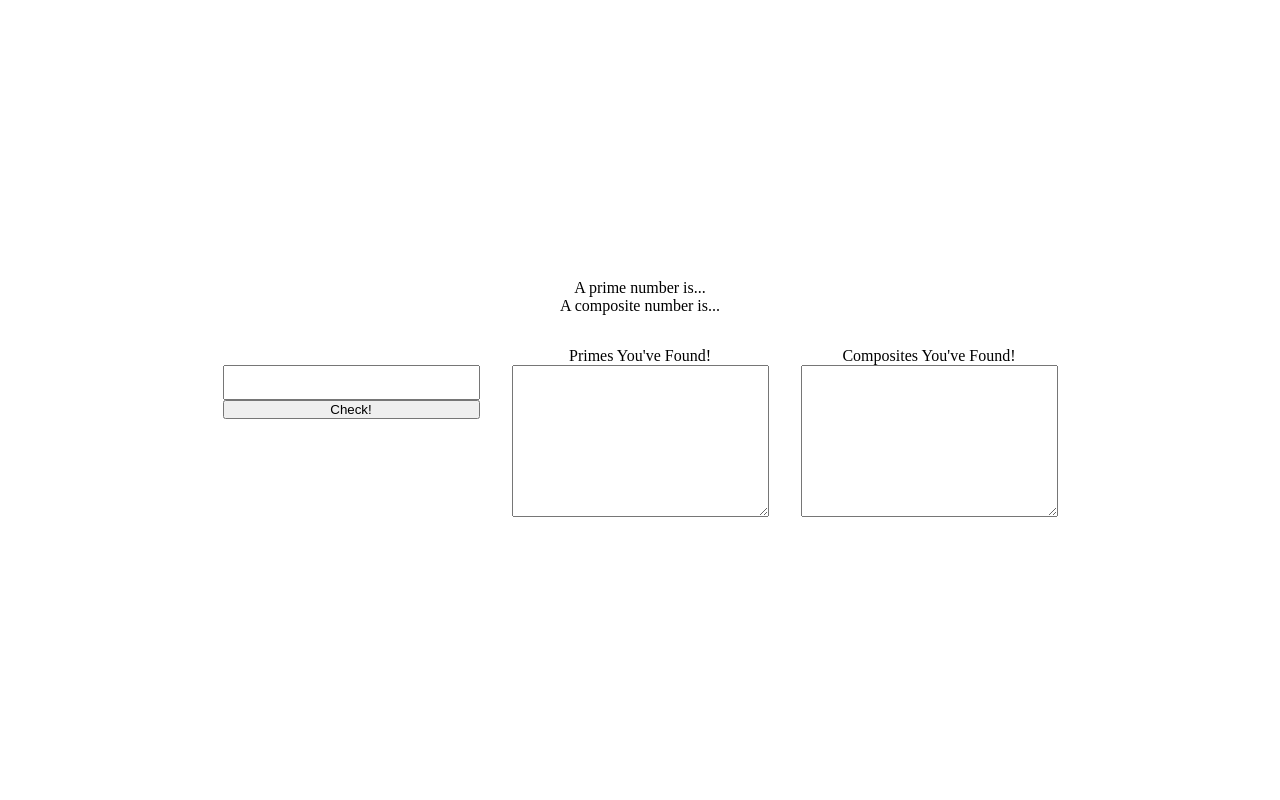
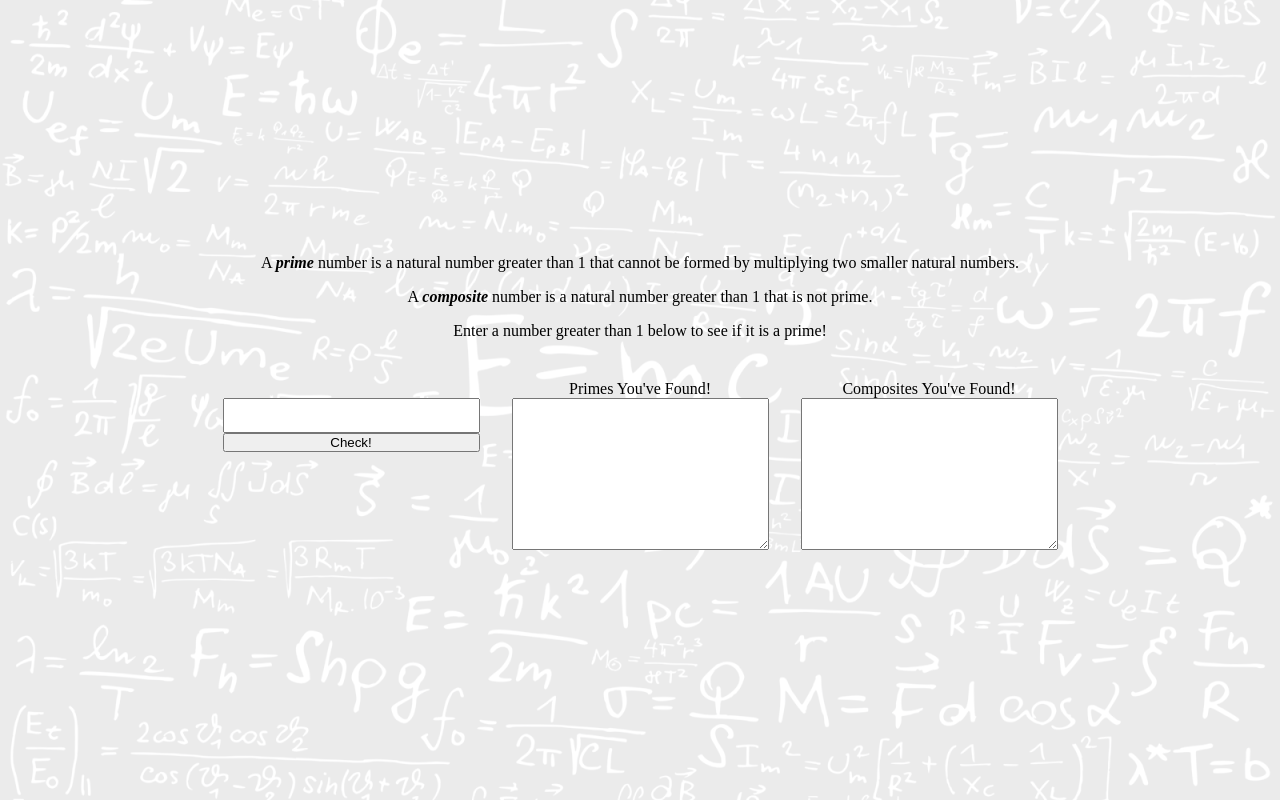
Before and after one commit to 16dprice/WA_prime_number_challenge, a plain HTML site: page index.html in a window 1280 px wide. Drawn offline with Linux system fonts and the light colour scheme.

Commit message:
making it look better (nudging css, adding background)

```diff
--- a/index.html
+++ b/index.html
@@ -10,10 +10,14 @@
 </head>
 <body>
 
+    <img id="background" src="background.jpg" alt="">
+
     <div class="container">
         <div class="explanation">
-            <div>A prime number is...</div>
-            <div>A composite number is...</div>
+            <div>A <b><i>prime</i></b> number is a natural number greater than 1 that cannot be formed by multiplying
+                two smaller natural numbers.</div>
+            <div>A <b><i>composite</i></b> number is a natural number greater than 1 that is not prime.</div>
+            <div>Enter a number greater than 1 below to see if it is a prime!</div>
         </div>
 
         <div class="main-display">
--- a/main.css
+++ b/main.css
@@ -6,6 +6,16 @@ html, body {
     box-sizing: border-box;
     margin: 0;
     padding: 0;
+}
+
+#background {
+    position: fixed;
+    top: 0;
+    left: 0;
+    width: 100%;
+    height: 100%;
+    z-index: -1;
+    opacity: 0.08;
 }
 
 .container {
@@ -23,6 +33,10 @@ html, body {
     flex-direction: column;
     margin: 1rem auto;
     align-items: center;
+}
+
+.explanation div {
+    padding: 0.5rem;
 }
 
 .main-display {
--- a/main.js
+++ b/main.js
@@ -11,6 +11,7 @@ function checkPrime() {
     let num = document.getElementById('prime-input').value;
     if(num === "") return;
 
+    // store the number in local storage and display whether or not it was a prime number
     if(isPrime(num)) {
         storePrime(num);
         document.getElementById('yes').style.display = 'block';
@@ -23,8 +24,8 @@ function checkPrime() {
 
 }
 
+// simple prime checking function
 function isPrime(num) {
-
     let sqrtNum = Math.sqrt(num);
 
     for(let i = 2; i <= sqrtNum; i++) {
```
Also changed, not shown: background.jpg (added).
